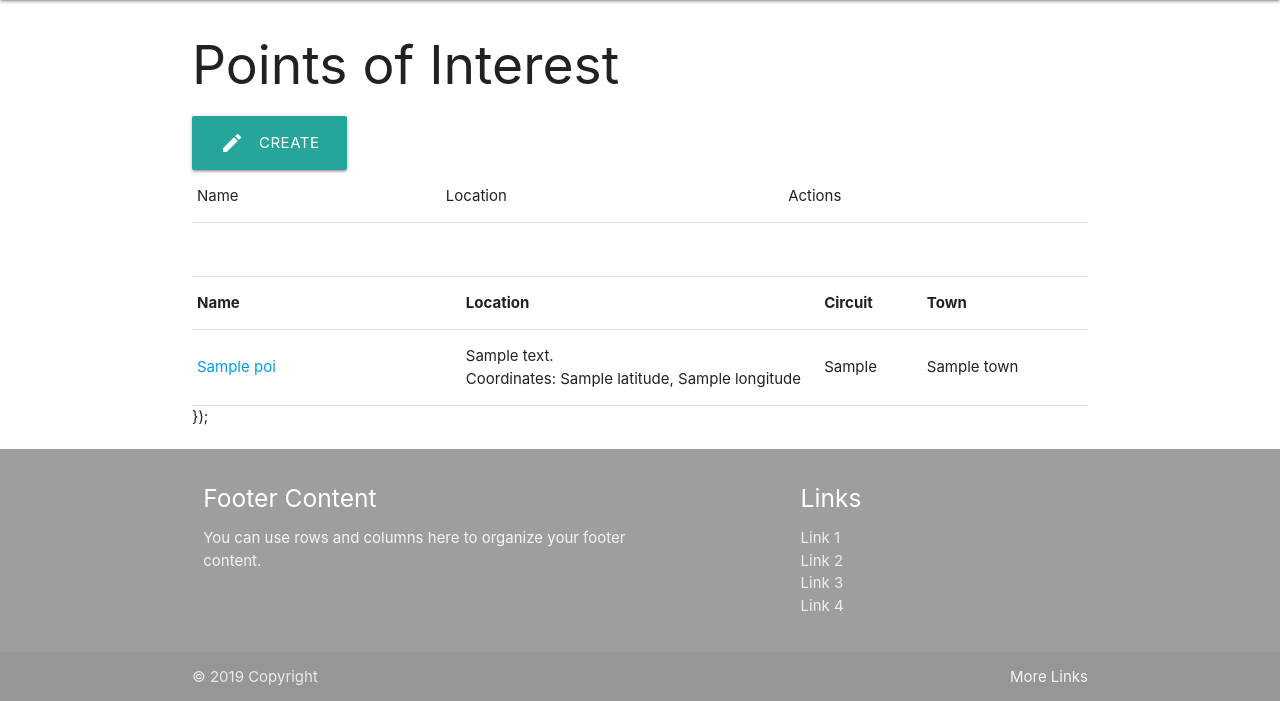
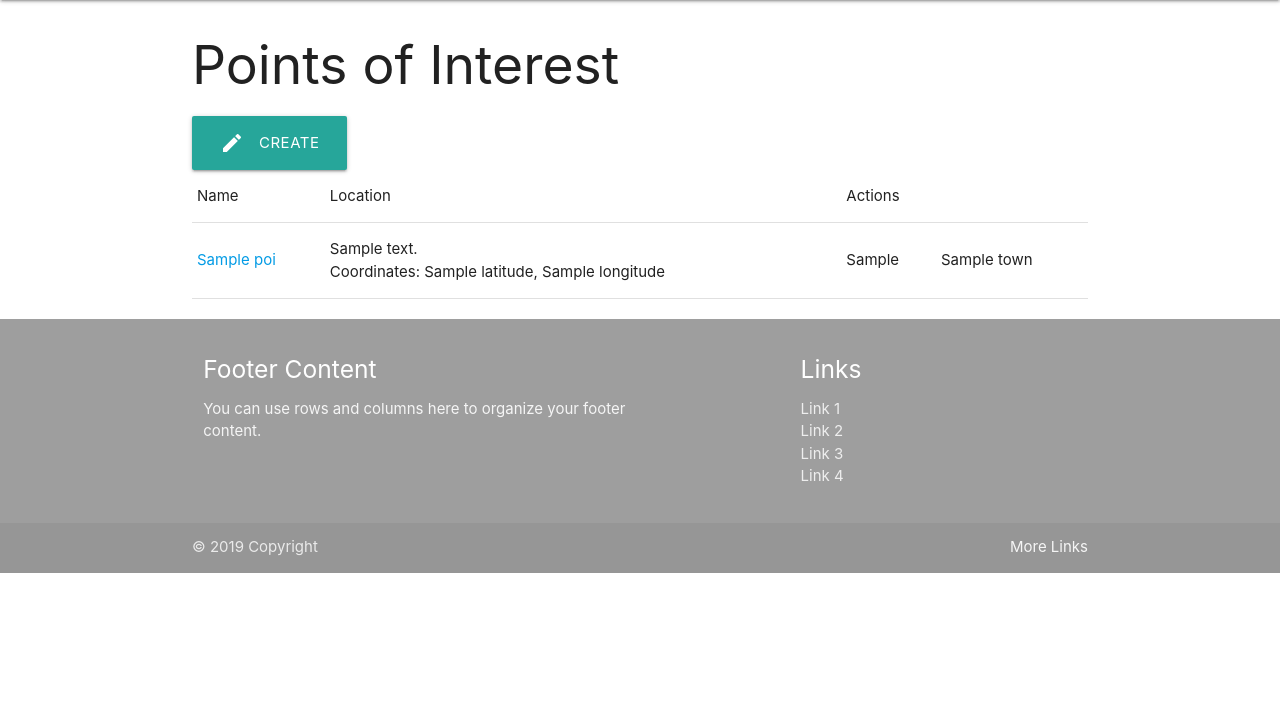
Before and after one commit to britech/elyu-turismo, a PHP site: template cpanel/templates/poi/index.phtml in a window 1280 px wide. Shown: the part 64-765 px from the top of the page. Run offline with PHP 8.4, Linux system fonts and the light colour scheme; the template is opened without the code that fills it: most values are stand-ins (such as "Sample title", 1, 10 or a date in 2020).

Commit message:
fix formatting

```diff
--- a/cpanel/templates/poi/index.phtml
+++ b/cpanel/templates/poi/index.phtml
@@ -6,23 +6,6 @@
             <td>Name</td>
             <td>Location</td>
             <td>Actions</td>
-        </tr>
-    </thead>
-    <tbody>
-        <tr>
-            <td>&nbsp;</td>
-            <td>&nbsp;</td>
-            <td>&nbsp;</td>
-        </tr>
-    </tbody>
-</table>
-    <table id="poiList">
-        <thead>
-            <tr>
-                <th style="width: 30%;">Name</th>
-                <th style="width: 40%;">Location</th>
-                <th>Circuit</th>
-                <th>Town</th>
         </tr>
     </thead>
     <tbody>
@@ -47,12 +30,5 @@
                 html: '<?= $notification ?>'
             });
         <?php endif; ?>
-
-<?php if(isset($notification)): ?>
-    <script type="text/javascript">
-        $(document).ready(function() {
-            M.toast({ html: '<?=$notification?>'});
     });
 </script>
-<?php endif;?>    });
-</script>
```
Lines whose indentation alone changed are shown as unchanged.
